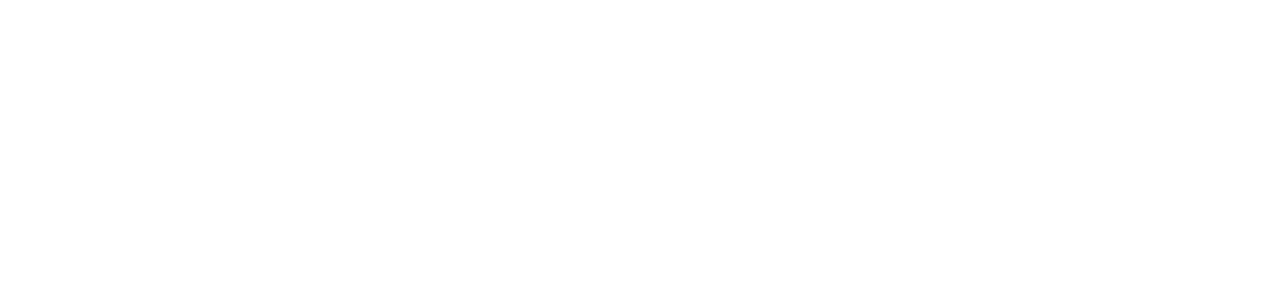
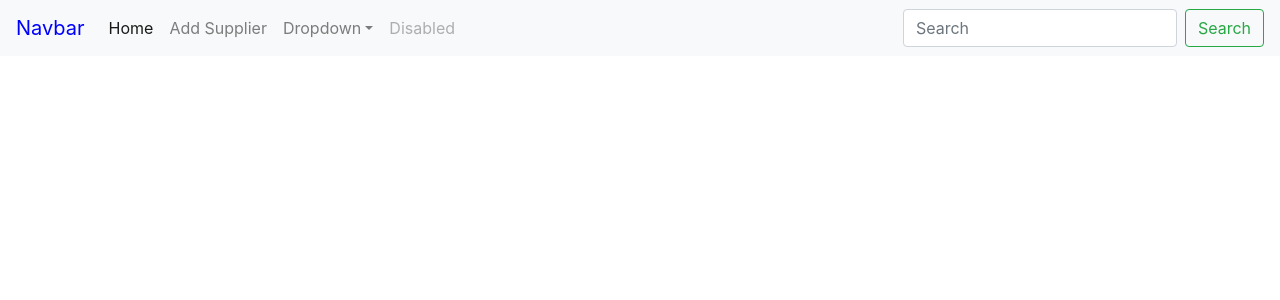
Before and after one commit to charindu17/demo_supplier, a React (Create React App) app in the folder frontend/: page / in a window 1280 px wide. Shown: the top 300 px of the page. Built offline with nearby package versions, Linux system fonts and the light colour scheme.

Commit message:
navigation bar
header

```diff
--- a/frontend/src/App.js
+++ b/frontend/src/App.js
@@ -1,11 +1,12 @@
 
 import './App.css';
+import Header from './componenets/Header';
 
 
 function App() {
   return (
     <div >
-
+     <Header></Header>
 
     </div>
   );
--- a/frontend/src/componenets/Header.js
+++ b/frontend/src/componenets/Header.js
@@ -0,0 +1,42 @@
+/* eslint-disable jsx-a11y/anchor-is-valid */
+import React from "react";
+function Header(){
+    return(
+        <nav className="navbar navbar-expand-lg navbar-light bg-light">
+  <a className="navbar-brand" href="#" style={{color : "blue"}}>Navbar</a>
+  <button className="navbar-toggler" type="button" data-toggle="collapse" data-target="#navbarSupportedContent" aria-controls="navbarSupportedContent" aria-expanded="false" aria-label="Toggle navigation">
+    <span className="navbar-toggler-icon"></span>
+  </button>
+
+  <div className="collapse navbar-collapse" id="navbarSupportedContent">
+    <ul className="navbar-nav mr-auto">
+      <li className="nav-item active">
+        <a className="nav-link" href="#">Home <span class="sr-only">(current)</span></a>
+      </li>
+      <li className="nav-item">
+        <a className="nav-link" href="#">Add Supplier</a>
+      </li>
+      <li className="nav-item dropdown">
+        <a className="nav-link dropdown-toggle" href="#" id="navbarDropdown" role="button" data-toggle="dropdown" aria-haspopup="true" aria-expanded="false">
+          Dropdown
+        </a>
+        <div className="dropdown-menu" aria-labelledby="navbarDropdown">
+          <a className="dropdown-item" href="#">Action</a>
+          <a className="dropdown-item" href="#">Another action</a>
+          <div className="dropdown-divider"></div>
+          <a className="dropdown-item" href="#">Something else here</a>
+        </div>
+      </li>
+      <li className="nav-item">
+        <a className="nav-link disabled" href="#" tabindex="-1" aria-disabled="true">Disabled</a>
+      </li>
+    </ul>
+    <form className="form-inline my-2 my-lg-0">
+      <input className="form-control mr-sm-2" type="search" placeholder="Search" aria-label="Search"></input>
+      <button className="btn btn-outline-success my-2 my-sm-0" type="submit">Search</button>
+    </form>
+  </div>
+</nav>
+    )
+}
+export default Header;
```
